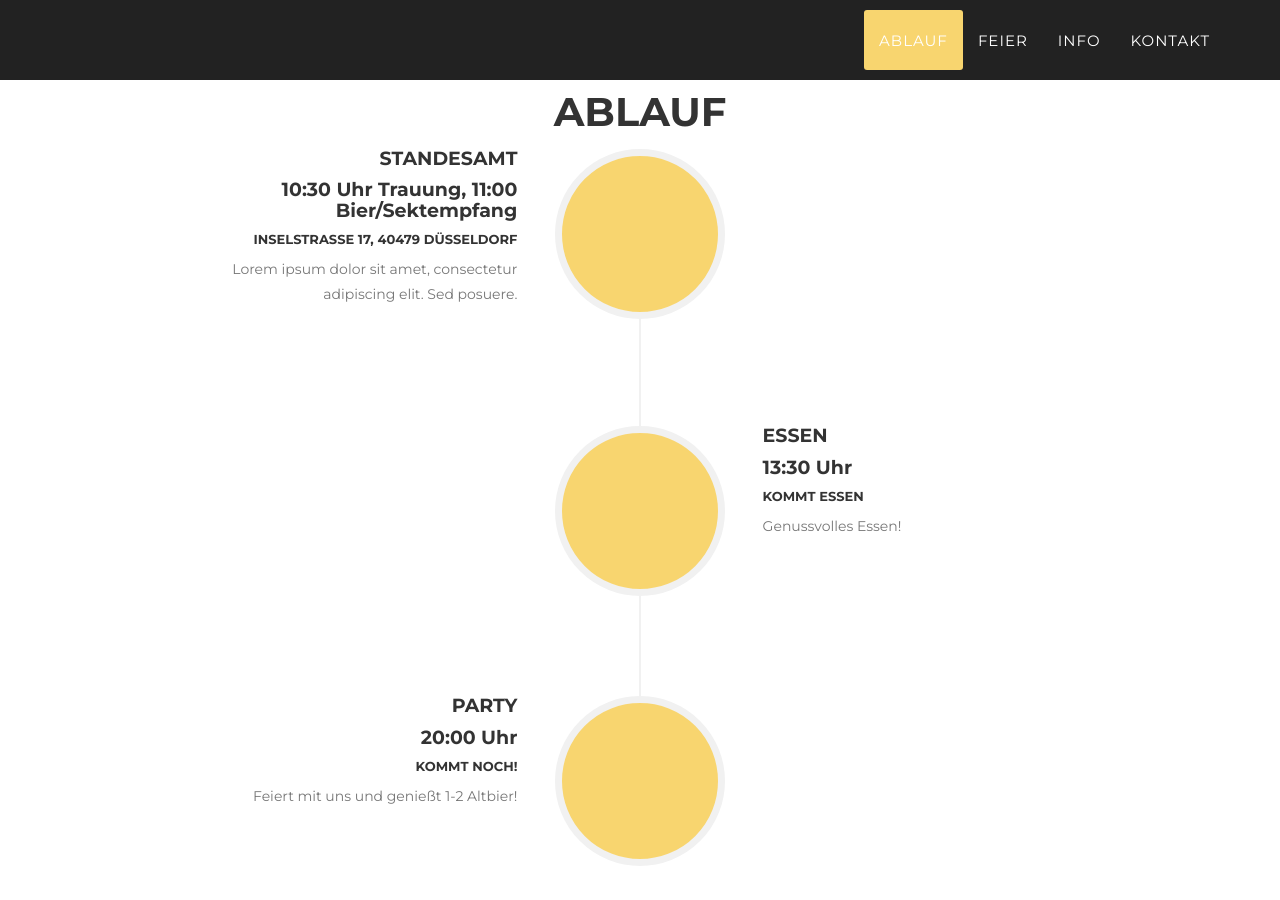
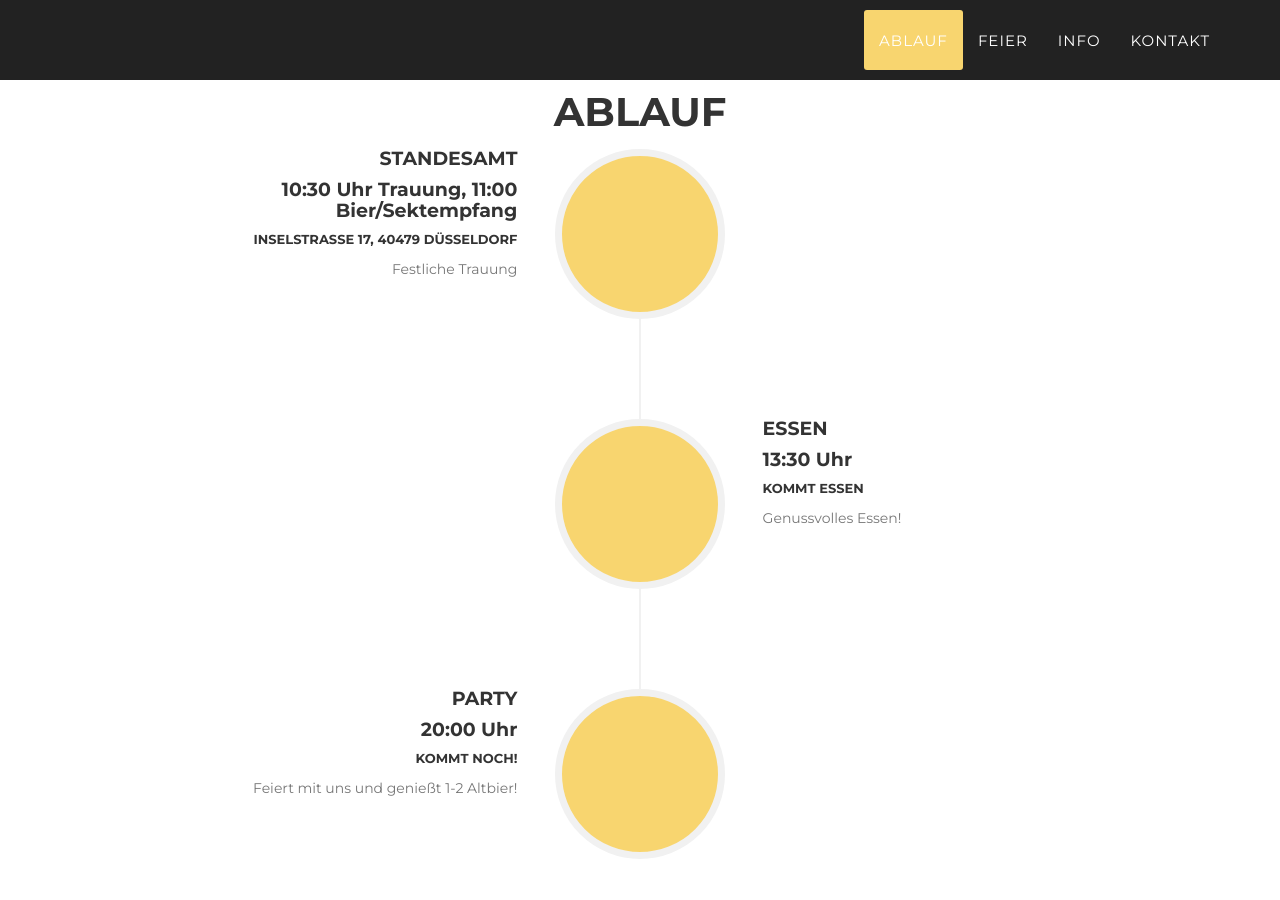
Before and after one commit to nlz-crtl/LN, a Jekyll site: the page built from index.html, in a window 1280 px wide and 900 px high, scrolled down 828 px. Built offline with Jekyll 4.4.1, drawn with Linux system fonts in a browser that asks for light colours; some web fonts are replaced.

Commit message:
Update events.html

```diff
--- a/_includes/en_data/events.html
+++ b/_includes/en_data/events.html
@@ -20,7 +20,7 @@
                                 <h6>Inselstraße 17, 40479 Düsseldorf</h6>
                             </div>
                             <div class="timeline-body">
-                                <p class="text-muted">Lorem ipsum dolor sit amet, consectetur adipiscing elit. Sed posuere.</p>
+                                <p class="text-muted">Festliche Trauung</p>
                             </div>
                         </div>
                     </li>
```
